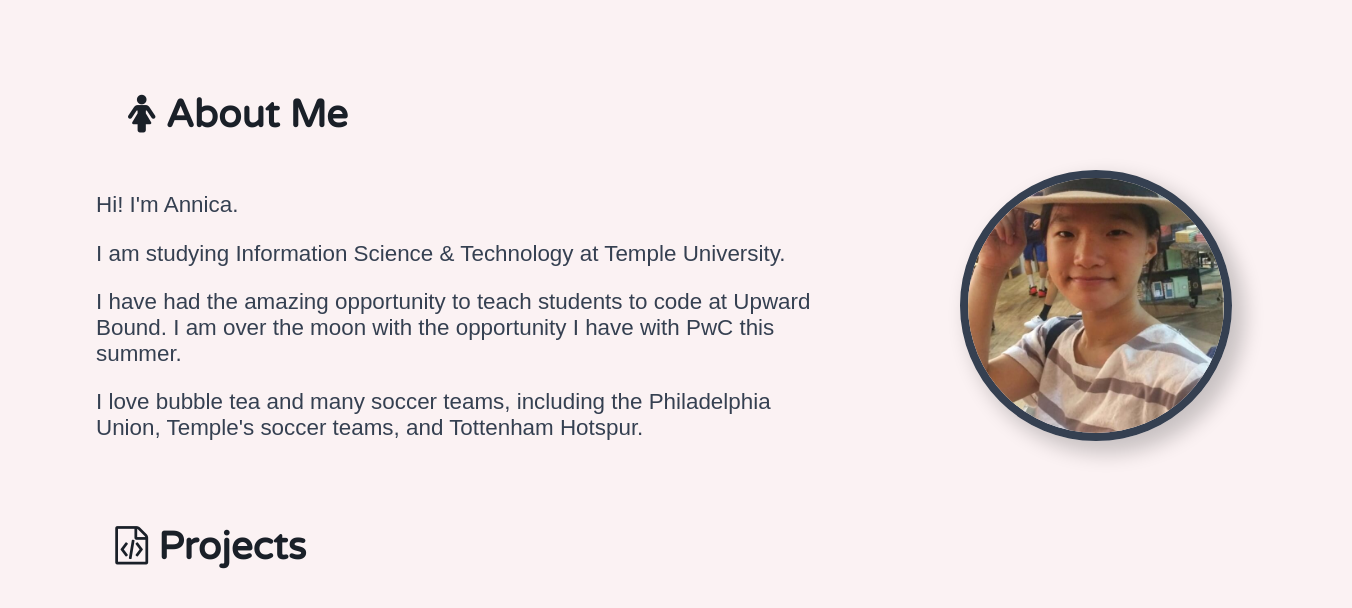
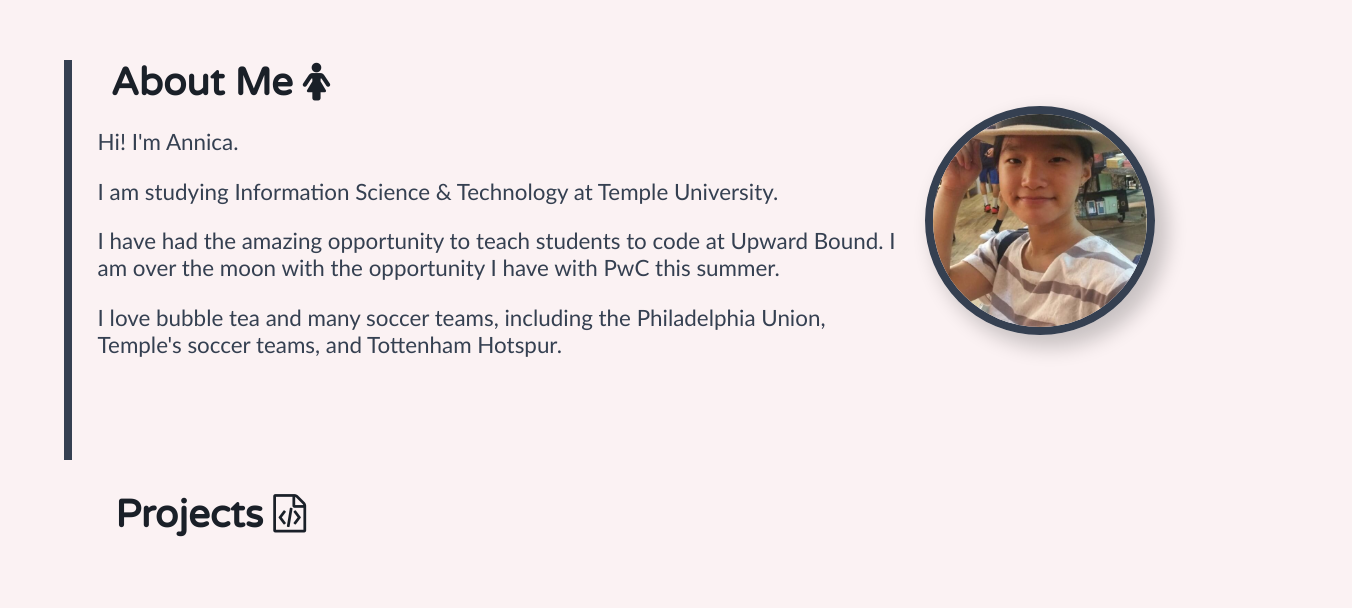
Before and after one commit to chiuannica/banannica, a Vue app: page /#/ in a window 1280 px wide. Shown: the part 820-1428 px from the top of the page, 1352 px wide, since content can reach past the window. Built offline with nearby package versions, Linux system fonts and the light colour scheme.

Commit message:
Icons after titles, changed nav, changed About to fix my picture and have bar

```diff
--- a/src/App.vue
+++ b/src/App.vue
@@ -40,7 +40,7 @@ export default {
   src: url('assets/Roboto-Light.ttf');
 }
 #app {
-  font-family: Arial, Helvetica, sans-serif;
+  font-family: 'Gill Sans', 'Gill Sans MT', Calibri, 'Trebuchet MS', sans-serif;
   -webkit-font-smoothin: antialiased;
   -moz-osx-font-smoothing: grayscale;
   margin: 0;
--- a/src/components/About.vue
+++ b/src/components/About.vue
@@ -1,9 +1,9 @@
 <template>
   <div id="about">
-    <h2> <i :class="aboutIcon"></i> {{ title }}</h2>
+    <h2>{{ title }} <i :class="aboutIcon"></i></h2>
     <div class="content">
       <div class="text">
-        <p class="show-on-scroll magic-text" v-for="text in texts" :key="text.id">{{ text.p }}</p>
+        <p v-for="text in texts" :key="text.id">{{ text.p }}</p>
       </div>
       <img class="my-picture" :src="myPicture" alt="picture of me">
       <!--
@@ -37,29 +37,33 @@ export default {
 #about {
   width: 100%;
   min-height: 50vh;
+  border-left: #354051 1vh solid;
+  margin: 0 5%;
+}
+#about > h2 {
+  margin: 0 3%;
 }
 .my-picture {
   border: 0.5rem #354051 solid;
   border-radius: 50%;
-  width: 80%;
+  max-width: 50%;
   box-shadow: 1em 1em 2em .25em rgba(0,0,0,.2);
 }
 .content {
   display: grid;
-  grid-template-columns: 3fr 1fr;
+  grid-template-columns: 2fr 1fr;
   margin-left: auto;
   margin-right: auto;
 }
 .text {
-  margin: 0 10%;
-  max-width: 90vh;
+  margin: 0 3%;
 }
 @media screen and (max-width: 768px) {
   .my-picture {
-    width: 87%;
+    width: 150%;
   }
   .text {
-  margin-right: 2%;
-}
+    margin-right: 2%;
+  }
 }
 </style>
--- a/src/components/Blog.vue
+++ b/src/components/Blog.vue
@@ -1,6 +1,6 @@
 <template>
   <div id="blog">
-    <h2> <i class="fa fa-quote-left"></i> {{ title }}<p>{{ navText }}</p></h2>
+    <h2>{{ title }} <i :class="navIcon"></i><p>{{ navText }}</p></h2>
     <div id="blog-nav">
       <a :key="blog.id" v-for="blog in blogs" :href="blog.link" v-on:click="blog.showBlog = !blog.showBlog">
         <div class="blog-nav-item">
@@ -29,7 +29,7 @@ export default {
     return {
       title: 'Blog',
       navText: 'Click on Title to View',
-      navIcon: 'fa fa-hand-pointer-o',
+      navIcon: 'fa fa-pencil',
       blogs: [
         /*
         {
--- a/src/components/Contact.vue
+++ b/src/components/Contact.vue
@@ -1,6 +1,6 @@
 <template>
   <div id="contact">
-    <h2> <i class="fa fa-address-book"></i> {{ title }}</h2>
+    <h2>{{ title }} <i :class="icon"></i></h2>
     <div class="contact-links">
       <a :key=media.id v-for="media in medias" class="contact-link" :href="media.link">
         <i :class="media.icon"></i>
@@ -16,6 +16,7 @@ export default {
   data () {
     return {
       title: 'Contact',
+      icon: 'fa fa-address-book',
       medias: [
         // { id: 0, name: 'Instagram', handle: 'JavaScriptQueen', link: 'https://instagram.com/javascriptqueen', icon: 'fa fa-instagram' },
         { id: 1, name: 'GitHub', handle: 'chiuannica', link: 'https://github.com/chiuannica', icon: 'fa fa-github' },
--- a/src/components/Header.vue
+++ b/src/components/Header.vue
@@ -31,7 +31,7 @@ a:hover:after{
 }
 a:after{
   content: '';
-  height: 0.7em;
+  height: 0.1em;
   position: absolute;
   bottom: 0;
   left: 0;
--- a/src/components/Projects.vue
+++ b/src/components/Projects.vue
@@ -1,6 +1,6 @@
 <template>
   <div id="projects">
-    <h2> <i :class="projectsIcon"></i> {{ title }}</h2>
+    <h2>{{ title }} <i :class="projectsIcon"></i></h2>
     <div class="projects-grid">
       <div :key=project.id class="project magic-project show-on-scroll" v-for="project in projects">
         <h4 class="project-title">{{ project.name }}</h4>
--- a/src/components/Scrollbar.vue
+++ b/src/components/Scrollbar.vue
@@ -39,6 +39,6 @@ export default {
 #progress{
   width: 1em;
   height: 1em;
-  background: linear-gradient(0deg, rgba(235,193,197,0.3) 0%, rgba(235,193,197,1) 100%);
+  background: rgba(235,193,197,1) 100%;
 }
 </style>
```
